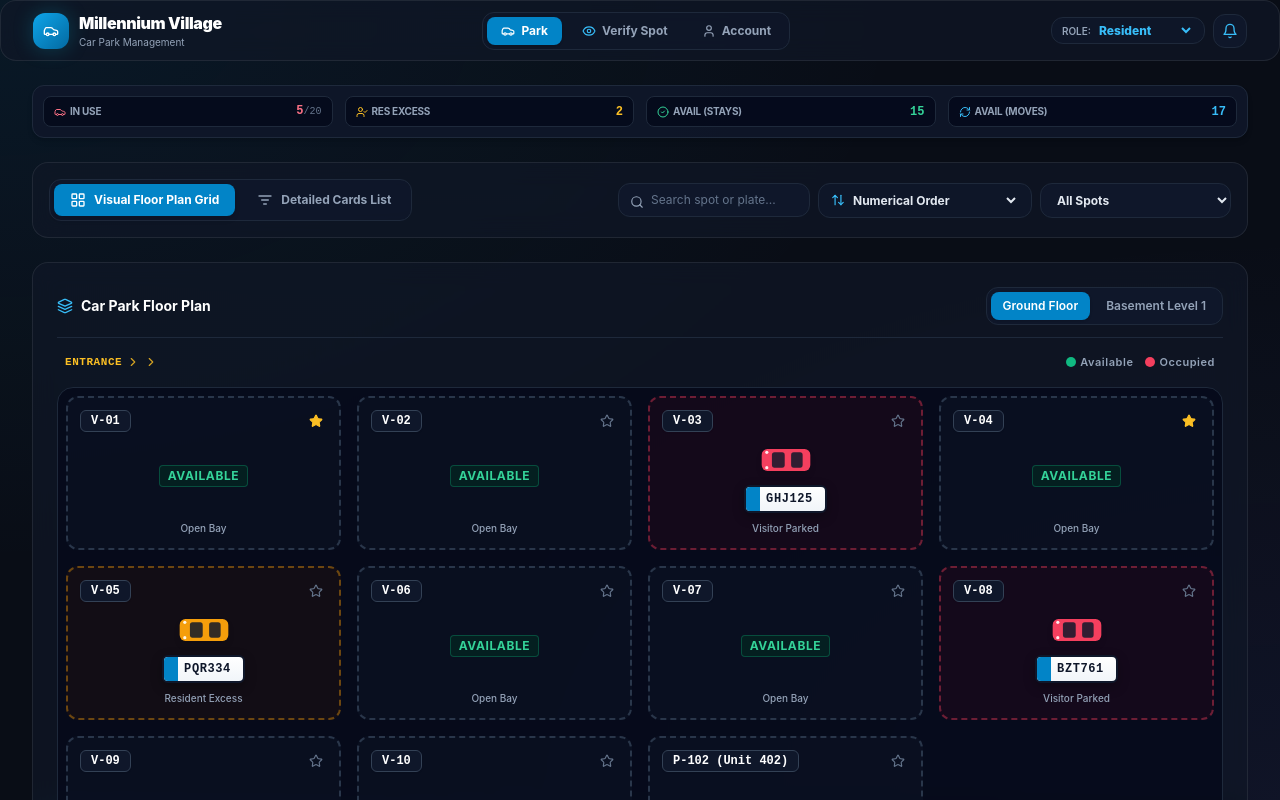
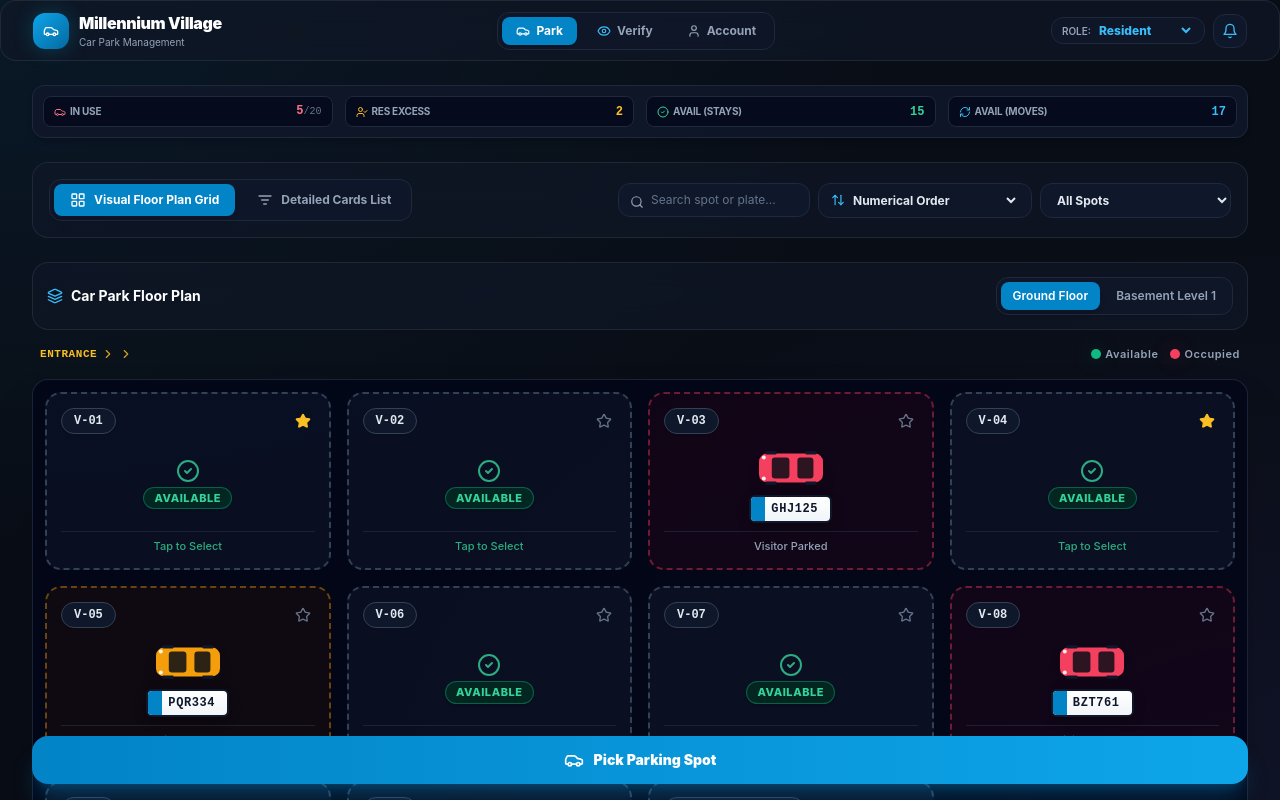
Before and after one commit to ajwilsonnz-openclaw/Parking, a Next.js app: page / in a window 1280 px wide. Shown: the top 800 px of the page. Built offline with nearby package versions, Linux system fonts and the light colour scheme.

Commit message:
Convert Verify to a full page view and redesign car park grid matching reference images

```diff
--- a/src/app/page.tsx
+++ b/src/app/page.tsx
@@ -4,18 +4,17 @@ import React, { useState } from 'react';
 import { Header } from '@/components/navigation/Header';
 import { MobileTabBar } from '@/components/navigation/MobileTabBar';
 import { DashboardView } from '@/components/views/DashboardView';
+import { VerifyView } from '@/components/views/VerifyView';
 import { ManagementView } from '@/components/views/ManagementView';
 import { AdminView } from '@/components/views/AdminView';
 import { AccountView } from '@/components/views/AccountView';
 import { PushPermissionGuide } from '@/components/pwa/PushPermissionGuide';
-import { PhysicalLookupModal } from '@/components/parking/PhysicalLookupModal';
 import { RentalModal } from '@/components/parking/RentalModal';
 
 export default function Home() {
   const [activeTab, setActiveTab] = useState<string>('dashboard');
 
   const [showPushGuide, setShowPushGuide] = useState<boolean>(false);
-  const [showLookup, setShowLookup] = useState<boolean>(false);
   const [showRental, setShowRental] = useState<boolean>(false);
 
   return (
@@ -25,27 +24,25 @@ export default function Home() {
         activeTab={activeTab}
         setActiveTab={setActiveTab}
         onOpenPushGuide={() => setShowPushGuide(true)}
-        onOpenLookup={() => setShowLookup(true)}
       />
 
       {/* Main Container View Area */}
       <main className="flex-1 max-w-7xl w-full mx-auto px-3 sm:px-4 lg:px-8 py-2">
         {activeTab === 'dashboard' && <DashboardView onOpenRental={() => setShowRental(true)} />}
+        {activeTab === 'verify' && <VerifyView />}
         {activeTab === 'management' && <ManagementView />}
         {activeTab === 'admin' && <AdminView />}
         {activeTab === 'account' && <AccountView onOpenRental={() => setShowRental(true)} />}
       </main>
 
-      {/* Modals & Dialogs */}
+      {/* Modals */}
       <PushPermissionGuide isOpen={showPushGuide} onClose={() => setShowPushGuide(false)} />
-      <PhysicalLookupModal isOpen={showLookup} onClose={() => setShowLookup(false)} />
       <RentalModal isOpen={showRental} onClose={() => setShowRental(false)} />
 
       {/* Native Mobile App Bottom Navigation Bar */}
       <MobileTabBar
         activeTab={activeTab}
         setActiveTab={setActiveTab}
-        onOpenLookup={() => setShowLookup(true)}
       />
     </div>
   );
--- a/src/components/navigation/Header.tsx
+++ b/src/components/navigation/Header.tsx
@@ -9,14 +9,12 @@ interface HeaderProps {
   activeTab: string;
   setActiveTab: (tab: string) => void;
   onOpenPushGuide: () => void;
-  onOpenLookup: () => void;
 }
 
 export const Header: React.FC<HeaderProps> = ({
   activeTab,
   setActiveTab,
   onOpenPushGuide,
-  onOpenLookup,
 }) => {
   const { currentUser, switchRole, config } = useApp();
 
@@ -46,10 +44,12 @@ export const Header: React.FC<HeaderProps> = ({
           </button>
 
           <button
-            onClick={onOpenLookup}
-            className="px-3.5 py-1.5 rounded-lg text-xs font-bold text-slate-400 hover:text-white transition-all flex items-center gap-1.5"
+            onClick={() => setActiveTab('verify')}
+            className={`px-3.5 py-1.5 rounded-lg text-xs font-bold transition-all flex items-center gap-1.5 ${
+              activeTab === 'verify' ? 'bg-sky-600 text-white shadow' : 'text-slate-400 hover:text-white'
+            }`}
           >
-            <Eye className="w-3.5 h-3.5 text-sky-400" /> Verify Spot
+            <Eye className="w-3.5 h-3.5 text-sky-400" /> Verify
           </button>
 
           {currentUser?.role === 'management' || currentUser?.role === 'admin' ? (
--- a/src/components/navigation/MobileTabBar.tsx
+++ b/src/components/navigation/MobileTabBar.tsx
@@ -7,13 +7,11 @@ import { useApp } from '@/lib/context/AppContext';
 interface MobileTabBarProps {
   activeTab: string;
   setActiveTab: (tab: string) => void;
-  onOpenLookup: () => void;
 }
 
 export const MobileTabBar: React.FC<MobileTabBarProps> = ({
   activeTab,
   setActiveTab,
-  onOpenLookup,
 }) => {
   const { currentUser } = useApp();
 
@@ -32,10 +30,12 @@ export const MobileTabBar: React.FC<MobileTabBarProps> = ({
 
       {/* 2. Verify Tab */}
       <button
-        onClick={onOpenLookup}
-        className="flex flex-col items-center gap-1 text-slate-400 hover:text-sky-400 transition-all"
+        onClick={() => setActiveTab('verify')}
+        className={`flex flex-col items-center gap-1 transition-all ${
+          activeTab === 'verify' ? 'text-sky-400 font-bold scale-105' : 'text-slate-400 hover:text-white'
+        }`}
       >
-        <Eye className="w-5 h-5 text-sky-400" />
+        <Eye className="w-5 h-5" />
         <span className="text-[10px]">Verify</span>
       </button>
 
--- a/src/components/parking/VisualSpotMap.tsx
+++ b/src/components/parking/VisualSpotMap.tsx
@@ -3,7 +3,7 @@
 import React, { useState } from 'react';
 import { useApp } from '@/lib/context/AppContext';
 import { Carpark, ParkingSession } from '@/types';
-import { Layers, Star, CheckCircle, ChevronRight, Car as CarIcon } from 'lucide-react';
+import { Layers, Star, ChevronRight, Car as CarIcon, CheckCircle2 } from 'lucide-react';
 import { PlateCard } from '@/components/ui/PlateCard';
 
 interface VisualSpotMapProps {
@@ -15,7 +15,7 @@ export const VisualSpotMap: React.FC<VisualSpotMapProps> = ({ onSelectSpot }) =>
 
   const areaList = config.area_divisions.length > 0 ? config.area_divisions : ['Ground Floor', 'Basement Level 1'];
   const [selectedSection, setSelectedSection] = useState<string>(areaList[0]);
-  const [activeSelectedSpot, setActiveSelectedSpot] = useState<Carpark | null>(null);
+  const [selectedSpot, setSelectedSpot] = useState<Carpark | null>(null);
 
   const filteredSpots = carparks.filter((s) => s.section === selectedSection);
 
@@ -24,25 +24,26 @@ export const VisualSpotMap: React.FC<VisualSpotMapProps> = ({ onSelectSpot }) =>
   };
 
   return (
-    <div className="w-full glass-panel p-4 md:p-6 mb-6">
-      {/* Floor / Area Selection Tabs */}
-      <div className="flex items-center justify-between gap-2 mb-4 border-b border-slate-800 pb-3">
+    <div className="w-full space-y-4">
+      {/* Floor / Section Switcher Bar */}
+      <div className="glass-panel p-3.5 flex items-center justify-between gap-3">
         <div className="flex items-center gap-2">
           <Layers className="w-4 h-4 text-sky-400" />
           <span className="text-sm font-bold text-white">Car Park Floor Plan</span>
         </div>
 
-        <div className="flex items-center gap-1 bg-slate-900 p-1 rounded-xl border border-slate-800">
+        {/* Floor Selection Pills (Inspired by Image 1 & 4) */}
+        <div className="flex items-center gap-1 bg-slate-900/90 p-1 rounded-xl border border-slate-800">
           {areaList.map((section) => (
             <button
               key={section}
               onClick={() => {
                 setSelectedSection(section);
-                setActiveSelectedSpot(null);
+                setSelectedSpot(null);
               }}
               className={`px-3 py-1.5 rounded-lg text-xs font-semibold transition-all ${
                 selectedSection === section
-                  ? 'bg-sky-600 text-white shadow'
+                  ? 'bg-sky-600 text-white shadow-md'
                   : 'text-slate-400 hover:text-white'
               }`}
             >
@@ -52,45 +53,51 @@ export const VisualSpotMap: React.FC<VisualSpotMapProps> = ({ onSelectSpot }) =>
         </div>
       </div>
 
-      {/* Entrance Flow Header */}
-      <div className="flex items-center justify-between text-[11px] text-amber-400 font-mono font-semibold uppercase tracking-wider mb-4 px-2">
+      {/* Entrance Direction Indicator */}
+      <div className="flex items-center justify-between text-[11px] text-amber-400 font-mono font-semibold uppercase tracking-wider px-2">
         <div className="flex items-center gap-1">
           <span>ENTRANCE</span>
           <ChevronRight className="w-3.5 h-3.5 animate-pulse" />
           <ChevronRight className="w-3.5 h-3.5 animate-pulse" />
         </div>
         <div className="flex items-center gap-3 text-slate-400 font-sans normal-case">
-          <span className="flex items-center gap-1"><span className="w-2.5 h-2.5 rounded-full bg-emerald-500"></span> Available</span>
-          <span className="flex items-center gap-1"><span className="w-2.5 h-2.5 rounded-full bg-rose-500"></span> Occupied</span>
+          <span className="flex items-center gap-1"><span className="w-2.5 h-2.5 rounded-full bg-emerald-500 shadow-glow-emerald"></span> Available</span>
+          <span className="flex items-center gap-1"><span className="w-2.5 h-2.5 rounded-full bg-rose-500 shadow-glow-rose"></span> Occupied</span>
         </div>
       </div>
 
-      {/* Visual Parking Bay Grid (Matching Image 1 & Image 4 Reference Screenshots) */}
-      <div className="grid grid-cols-2 sm:grid-cols-3 md:grid-cols-4 gap-3 md:gap-4 p-2 bg-slate-950/60 rounded-2xl border border-slate-800">
+      {/* Modern Visual Parking Bay Matrix */}
+      <div className="grid grid-cols-2 sm:grid-cols-3 md:grid-cols-4 gap-3 md:gap-4 p-3 bg-slate-950/80 rounded-2xl border border-slate-800/90 shadow-2xl">
         {filteredSpots.map((spot) => {
           const session = getSpotSession(spot.id);
           const isFav = favourites.includes(spot.spot_number);
           const isOccupied = spot.status === 'occupied' || !!session;
           const isResidentExcess = session?.session_type === 'resident_excess';
-          const isSelected = activeSelectedSpot?.id === spot.id;
+          const isSelected = selectedSpot?.id === spot.id;
 
           return (
             <div
               key={spot.id}
-              onClick={() => setActiveSelectedSpot(spot)}
-              className={`relative rounded-xl p-3 border-2 border-dashed transition-all duration-300 flex flex-col justify-between min-h-[150px] cursor-pointer group ${
+              onClick={() => setSelectedSpot(spot)}
+              className={`relative rounded-2xl p-3.5 border-2 transition-all duration-300 flex flex-col justify-between min-h-[160px] cursor-pointer group ${
                 isSelected
-                  ? 'border-sky-400 bg-sky-950/40 ring-2 ring-sky-400 shadow-glow-cyan scale-[1.02]'
+                  ? 'border-sky-400 bg-sky-950/50 ring-4 ring-sky-500/40 shadow-glow-cyan scale-[1.03]'
                   : isOccupied
                   ? isResidentExcess
-                    ? 'border-amber-500/40 bg-amber-950/20 hover:border-amber-400'
-                    : 'border-rose-500/40 bg-rose-950/20 hover:border-rose-400'
-                  : 'border-slate-700/80 bg-slate-900/40 hover:border-emerald-500/60 hover:bg-slate-900/80'
+                    ? 'border-dashed border-amber-500/40 bg-amber-950/20 hover:border-amber-400'
+                    : 'border-dashed border-rose-500/40 bg-rose-950/20 hover:border-rose-400'
+                  : 'border-dashed border-slate-700 bg-slate-900/60 hover:border-emerald-500/60 hover:bg-slate-900/90'
               }`}
             >
               {/* Parking Bay Header: Spot Badge & Favourite Star */}
-              <div className="flex items-center justify-between">
-                <span className="px-2.5 py-0.5 rounded-md text-xs font-mono font-bold bg-slate-900 text-white border border-slate-700 shadow-sm">
+              <div className="flex items-center justify-between mb-1">
+                <span
+                  className={`px-3 py-1 rounded-full text-xs font-mono font-extrabold shadow-sm ${
+                    isSelected
+                      ? 'bg-sky-500 text-white'
+                      : 'bg-slate-900 text-slate-200 border border-slate-700'
+                  }`}
+                >
                   {spot.spot_number}
                 </span>
 
@@ -101,33 +108,36 @@ export const VisualSpotMap: React.FC<VisualSpotMapProps> = ({ onSelectSpot }) =>
                   }}
                   className="p-1 text-slate-500 hover:text-amber-400 transition-colors"
                 >
-                  <Star className={`w-3.5 h-3.5 ${isFav ? 'fill-amber-400 text-amber-400' : ''}`} />
+                  <Star className={`w-4 h-4 ${isFav ? 'fill-amber-400 text-amber-400' : ''}`} />
                 </button>
               </div>
 
-              {/* Realistic Car Vector Render inside Parking Bay */}
-              <div className="my-2 flex flex-col items-center justify-center">
+              {/* Parking Bay Center: Realistic Top-Down Car or Available Tag */}
+              <div className="my-2 flex flex-col items-center justify-center relative">
                 {isOccupied ? (
-                  <div className="flex flex-col items-center">
-                    {/* Top-down Realistic Car Vector (Inspired by Image 1 & 4) */}
-                    <svg viewBox="0 0 100 50" className="w-16 h-10 drop-shadow-md">
-                      {/* Car Body */}
+                  <div className="flex flex-col items-center group-hover:scale-105 transition-transform">
+                    {/* Realistic Top-Down Car Vector Illustration */}
+                    <svg viewBox="0 0 100 50" className="w-20 h-11 drop-shadow-lg">
                       <rect
-                        x="12"
-                        y="8"
-                        width="76"
-                        height="34"
-                        rx="9"
+                        x="10"
+                        y="7"
+                        width="80"
+                        height="36"
+                        rx="10"
                         fill={isResidentExcess ? '#f59e0b' : '#f43f5e'}
                       />
                       {/* Windshield */}
-                      <rect x="28" y="13" width="20" height="24" rx="4" fill="#0f172a" opacity="0.85" />
+                      <rect x="26" y="12" width="22" height="26" rx="4" fill="#090d16" opacity="0.85" />
                       {/* Rear Window */}
-                      <rect x="58" y="13" width="18" height="24" rx="4" fill="#0f172a" opacity="0.85" />
-                      {/* Headlights */}
-                      <circle cx="20" cy="13" r="2.5" fill="#ffffff" opacity="0.9" />
-                      {/* Taillights */}
-                      <circle cx="20" cy="37" r="2.5" fill="#ffffff" opacity="0.9" />
+                      <rect x="58" y="12" width="20" height="26" rx="4" fill="#090d16" opacity="0.85" />
+                      {/* Wheels */}
+                      <rect x="18" y="4" width="14" height="4" rx="1" fill="#0f172a" />
+                      <rect x="18" y="42" width="14" height="4" rx="1" fill="#0f172a" />
+                      <rect x="68" y="4" width="14" height="4" rx="1" fill="#0f172a" />
+                      <rect x="68" y="42" width="14" height="4" rx="1" fill="#0f172a" />
+                      {/* Lights */}
+                      <circle cx="16" cy="12" r="2.5" fill="#ffffff" opacity="0.9" />
+                      <circle cx="16" cy="38" r="2.5" fill="#ffffff" opacity="0.9" />
                     </svg>
 
                     {session?.vehicle_plate && (
@@ -137,8 +147,9 @@ export const VisualSpotMap: React.FC<VisualSpotMapProps> = ({ onSelectSpot }) =>
                     )}
                   </div>
                 ) : (
-                  <div className="flex flex-col items-center py-3 text-emerald-400">
-                    <span className="text-xs font-bold tracking-wider uppercase bg-emerald-950/60 px-2 py-0.5 rounded border border-emerald-500/30">
+                  <div className="flex flex-col items-center py-2 text-emerald-400">
+                    <CheckCircle2 className="w-6 h-6 mb-1 text-emerald-400/80 group-hover:scale-110 transition-transform" />
+                    <span className="text-[11px] font-extrabold tracking-wider uppercase bg-emerald-950/80 px-2.5 py-0.5 rounded-full border border-emerald-500/40 shadow">
                       Available
                     </span>
                   </div>
@@ -146,37 +157,41 @@ export const VisualSpotMap: React.FC<VisualSpotMapProps> = ({ onSelectSpot }) =>
               </div>
 
               {/* Bay Status Footer */}
-              <div className="text-[10px] text-center text-slate-400 font-medium">
-                {isSelected
-                  ? 'Selected Spot'
-                  : isOccupied
-                  ? session?.session_type === 'resident_excess'
-                    ? 'Resident Excess'
-                    : 'Visitor Parked'
-                  : 'Open Bay'}
+              <div className="text-[11px] text-center font-medium border-t border-slate-800/80 pt-1.5 text-slate-400">
+                {isSelected ? (
+                  <span className="text-sky-400 font-bold">Selected Spot</span>
+                ) : isOccupied ? (
+                  <span>{session?.session_type === 'resident_excess' ? 'Resident Excess' : 'Visitor Parked'}</span>
+                ) : (
+                  <span className="text-emerald-400/80">Tap to Select</span>
+                )}
               </div>
             </div>
           );
         })}
       </div>
 
-      {/* Exit Flow Footer */}
-      <div className="flex items-center justify-between text-[11px] text-slate-400 font-mono uppercase mt-4 px-2">
-        <div className="flex items-center gap-1 text-sky-400">
-          <ChevronRight className="w-3.5 h-3.5 animate-pulse" />
-          <span>EXIT FLOW</span>
-        </div>
-
-        {/* Selected Spot Action Launcher Button (Matching Image 1 & 4) */}
-        {activeSelectedSpot && (
-          <button
-            onClick={() => onSelectSpot(activeSelectedSpot)}
-            className="px-5 py-2.5 rounded-xl bg-sky-600 hover:bg-sky-500 text-white font-extrabold text-xs shadow-lg shadow-sky-600/30 transition-all flex items-center gap-2"
-          >
-            <CarIcon className="w-4 h-4" />
-            <span>Book Spot {activeSelectedSpot.spot_number}</span>
-          </button>
-        )}
+      {/* Floating Action Bar (Matching Image 1 & 4 Primary Action Button) */}
+      <div className="sticky bottom-20 md:bottom-4 z-30 pt-2">
+        <button
+          onClick={() => {
+            if (selectedSpot) {
+              onSelectSpot(selectedSpot);
+            } else {
+              // Default select first available spot
+              const firstAvail = filteredSpots.find((s) => s.status === 'available');
+              if (firstAvail) onSelectSpot(firstAvail);
+            }
+          }}
+          className="w-full py-3.5 px-6 rounded-2xl bg-gradient-to-r from-sky-600 to-sky-500 hover:from-sky-500 hover:to-sky-400 text-white font-black text-sm shadow-xl shadow-sky-600/30 transition-all flex items-center justify-center gap-2.5 active:scale-[0.98]"
+        >
+          <CarIcon className="w-5 h-5" />
+          <span>
+            {selectedSpot
+              ? `Pick Parking Spot ${selectedSpot.spot_number}`
+              : 'Pick Parking Spot'}
+          </span>
+        </button>
       </div>
     </div>
   );
--- /dev/null
+++ b/src/components/views/VerifyView.tsx
@@ -0,0 +1,117 @@
+'use client';
+
+import React, { useState } from 'react';
+import { useApp } from '@/lib/context/AppContext';
+import { Search, Eye, ShieldCheck, ShieldAlert, Car, Clock } from 'lucide-react';
+import { PlateCard } from '@/components/ui/PlateCard';
+import { CountdownTimer } from '@/components/parking/CountdownTimer';
+
+export const VerifyView: React.FC = () => {
+  const { sessions, carparks } = useApp();
+  const [query, setQuery] = useState<string>('');
+
+  const searchQuery = query.trim().toLowerCase();
+
+  const activeSessions = sessions.filter((s) => s.is_active);
+
+  const matchingSessions = searchQuery
+    ? activeSessions.filter(
+        (s) =>
+          s.spot_number.toLowerCase().includes(searchQuery) ||
+          s.vehicle_plate.toLowerCase().includes(searchQuery) ||
+          s.unit_number.toLowerCase().includes(searchQuery)
+      )
+    : activeSessions;
+
+  return (
+    <div className="space-y-6 animate-fade-in">
+      {/* Verify Page Banner */}
+      <div className="glass-panel p-5 flex flex-col sm:flex-row items-start sm:items-center justify-between gap-4 border-l-4 border-l-sky-500">
+        <div className="flex items-center gap-3">
+          <div className="w-12 h-12 rounded-2xl bg-sky-500/20 border border-sky-500/40 flex items-center justify-center text-sky-400">
+            <Eye className="w-6 h-6" />
+          </div>
+          <div>
+            <h2 className="text-xl font-black text-white">Physical Car Park Inspection</h2>
+            <p className="text-xs text-slate-400">Verify parked vehicles on site while preserving resident privacy</p>
+          </div>
+        </div>
+
+        <div className="glass-panel px-4 py-2 text-center shrink-0">
+          <span className="text-[10px] text-slate-400 uppercase font-semibold block">Active Bookings</span>
+          <span className="text-lg font-extrabold text-sky-400">{activeSessions.length} Vehicles</span>
+        </div>
+      </div>
+
+      {/* Search Input Bar */}
+      <div className="glass-panel p-3">
+        <div className="relative">
+          <Search className="w-4 h-4 text-slate-400 absolute left-3.5 top-3.5" />
+          <input
+            type="text"
+            value={query}
+            onChange={(e) => setQuery(e.target.value)}
+            placeholder="Search by spot number (e.g. V-03) or rego plate (e.g. GHJ125)..."
+            className="w-full pl-10 pr-4 py-2.5 rounded-xl bg-slate-900 border border-slate-700 text-white placeholder-slate-500 font-mono text-sm focus:outline-none focus:border-sky-500"
+          />
+        </div>
+      </div>
+
+      {/* Inspection Results List */}
+      <div className="space-y-3">
+        {matchingSessions.length === 0 ? (
+          <div className="py-12 text-center glass-panel p-6 border-rose-500/30">
+            <ShieldAlert className="w-10 h-10 text-rose-400 mx-auto mb-3 animate-pulse" />
+            <h3 className="text-base font-bold text-rose-300">Unverified Vehicle / Spot</h3>
+            <p className="text-xs text-slate-400 mt-1 max-w-md mx-auto">
+              No active session found matching &quot;{query}&quot;. If parked in a visitor space, this vehicle may be unauthorized.
+            </p>
+          </div>
+        ) : (
+          matchingSessions.map((session) => (
+            <div
+              key={session.id}
+              className="glass-panel p-4 rounded-xl border border-slate-800 flex flex-col sm:flex-row sm:items-center justify-between gap-4 hover:border-slate-700 transition-all"
+            >
+              <div className="flex items-start gap-3">
+                <div className="px-3 py-1.5 rounded-lg bg-slate-900 font-mono font-extrabold text-white border border-slate-700 text-sm shrink-0">
+                  {session.spot_number}
+                </div>
+
+                <div>
+                  <div className="flex items-center gap-2">
+                    <PlateCard plate={session.vehicle_plate} size="sm" />
+                    <span
+                      className={`text-[10px] font-bold uppercase px-2 py-0.5 rounded-full ${
+                        session.session_type === 'resident_excess'
+                          ? 'bg-amber-500/20 text-amber-300 border border-amber-500/40'
+                          : 'bg-emerald-500/20 text-emerald-300 border border-emerald-500/40'
+                      }`}
+                    >
+                      {session.session_type === 'resident_excess' ? 'Resident Excess' : 'Authorized Visitor'}
+                    </span>
+                  </div>
+
+                  <div className="text-xs text-slate-400 mt-2 flex flex-wrap items-center gap-3">
+                    <span>Unit: <strong className="text-white">{session.unit_number}</strong></span>
+                    {session.visitor_name && (
+                      <span>Guest: <strong className="text-slate-300">{session.visitor_name}</strong></span>
+                    )}
+                  </div>
+                </div>
+              </div>
+
+              <div className="w-full sm:w-auto shrink-0">
+                <CountdownTimer
+                  startTime={session.start_time}
+                  expectedEndTime={session.expected_end_time}
+                  compact
+                />
+              </div>
+            </div>
+          ))
+        )}
+      </div>
+    </div>
+  );
+};
```
Also changed, not shown: src/components/parking/SpotCard.tsx (+25 -28 lines).
